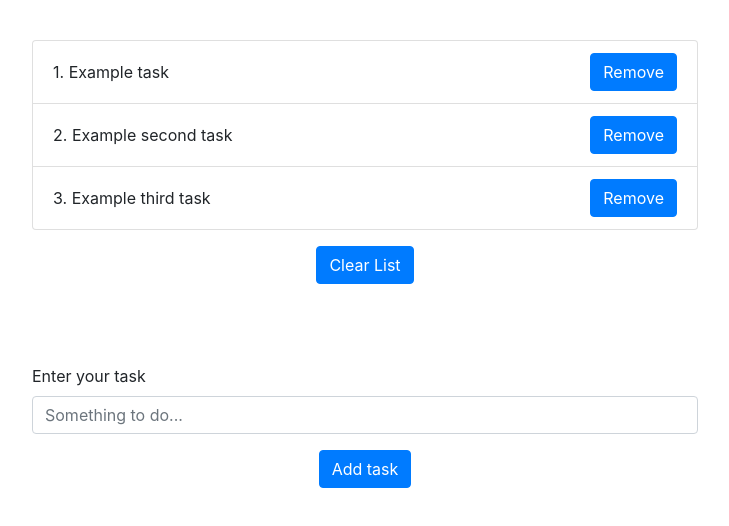
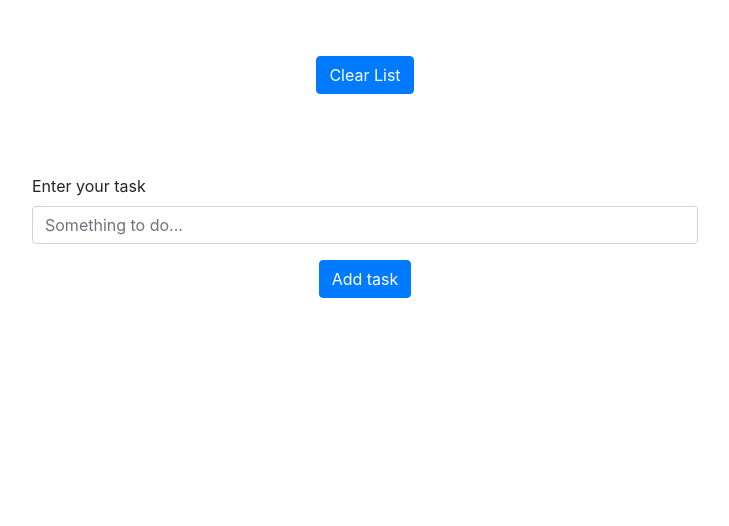
Before and after one commit to alerion09/To-Do-App, a React (Create React App) app: page / in a window 1280 px wide. Shown: the top 526 px of the page, without its empty margins (275-1004 px from the left). Built offline with nearby package versions, Linux system fonts and the light colour scheme; the HTML template or start-up script is replaced by a standard one.

Commit message:
Added functions: 'clearList', 'addTask', 'removeTask'

```diff
--- a/src/App.js
+++ b/src/App.js
@@ -2,27 +2,29 @@ import React from 'react'
 import './index.css'
 import 'bootstrap/dist/css/bootstrap.min.css'
 import Task from './Task'
-import { ListGroup, ListGroupItem, Button, Form } from 'react-bootstrap';
+import { ListGroup, ListGroupItem, Button, Form} from 'react-bootstrap';
 
-const data = [
-    {
-        id: 1,
-        content: "Example task"
-    },
-    {
-        id: 2,
-        content: "Example second task"
-    },
-    {
-        id: 3,
-        content: "Example third task"
-    }
-]
+let currentId = 0
+const App = ()=>{
 
-const App = ()=>{
-    let [tasksList, setTasksList] = React.useState(data)
+    let [tasksList, setTasksList] = React.useState([])
     const clearList = () =>{
         setTasksList([])
+    }
+    const addTask = ()=>{
+        const taskText = document.getElementById('task-text')
+        if (taskText.value !== ''){
+            currentId = currentId + 1
+            setTasksList(oldList => [...oldList, {id: currentId,content: taskText.value}])
+            taskText.className='form-control'
+        }
+        else {
+            taskText.className='form-control is-invalid'
+        }
+    }
+    const removeTask = (id) =>{
+        let filteredList = tasksList.filter((object) => object.id !== id)
+        setTasksList(filteredList)
     }
     return(
         <div className='container'>
@@ -34,7 +36,7 @@ const App = ()=>{
                             <ListGroupItem key={id}>
                                 <div className='flex-row'>
                                     <Task key={id} id={id} content={content}/>
-                                    <Button>Remove</Button>
+                                    <Button onClick={() => removeTask(id)}>Remove</Button>
                                 </div>
                             </ListGroupItem>
                         )})}
@@ -48,7 +50,10 @@ const App = ()=>{
                     <Form.Label>Enter your task</Form.Label>
                         <div className='flex-column-center'>
                             <Form.Control id='task-text' placeholder='Something to do...'></Form.Control>
-                        <Button className='mt-3' >Add task</Button>
+                            <Form.Control.Feedback type="invalid">
+                                This field can't be empty.
+                            </Form.Control.Feedback>
+                            <Button className='mt-3' onClick={addTask}>Add task</Button>
                         </div>
                 </Form>
             </section>
```
Lines whose indentation alone changed are shown as unchanged.
